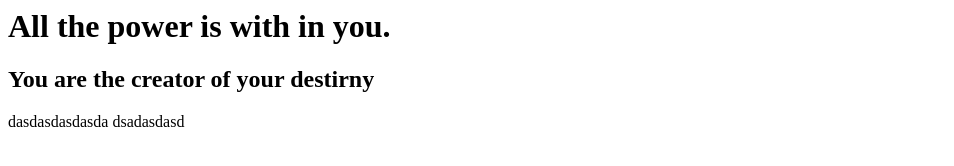
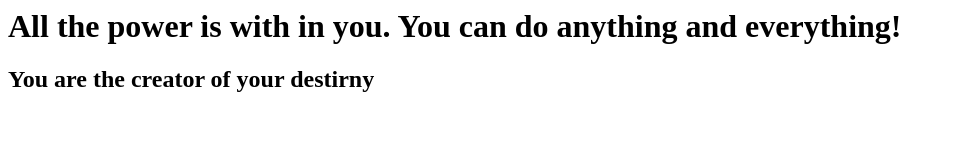
Before and after one commit to daviddonikapanjaitan/firstgitrepo, a plain HTML site: page index.html in a window 1280 px wide. Shown: the whole page, without its empty margins (0-954 px from the left). Drawn offline with Linux system fonts and the light colour scheme.

Commit message:
Revert "new repo"
This reverts commit 8dde3e06e566fd00a2e457af79970d6428ca3eda.

```diff
--- a/index.html
+++ b/index.html
@@ -1,7 +1,6 @@
 <html>
 <body>
-<h1>All the power is with in you.</h1>
+<h1>All the power is with in you. You can do anything and everything!</h1>
 <h2>You are the creator of your destirny</h2>
-dasdasdasdasda
-  dsadasdasd</body>
+</body>
 </html>
```
